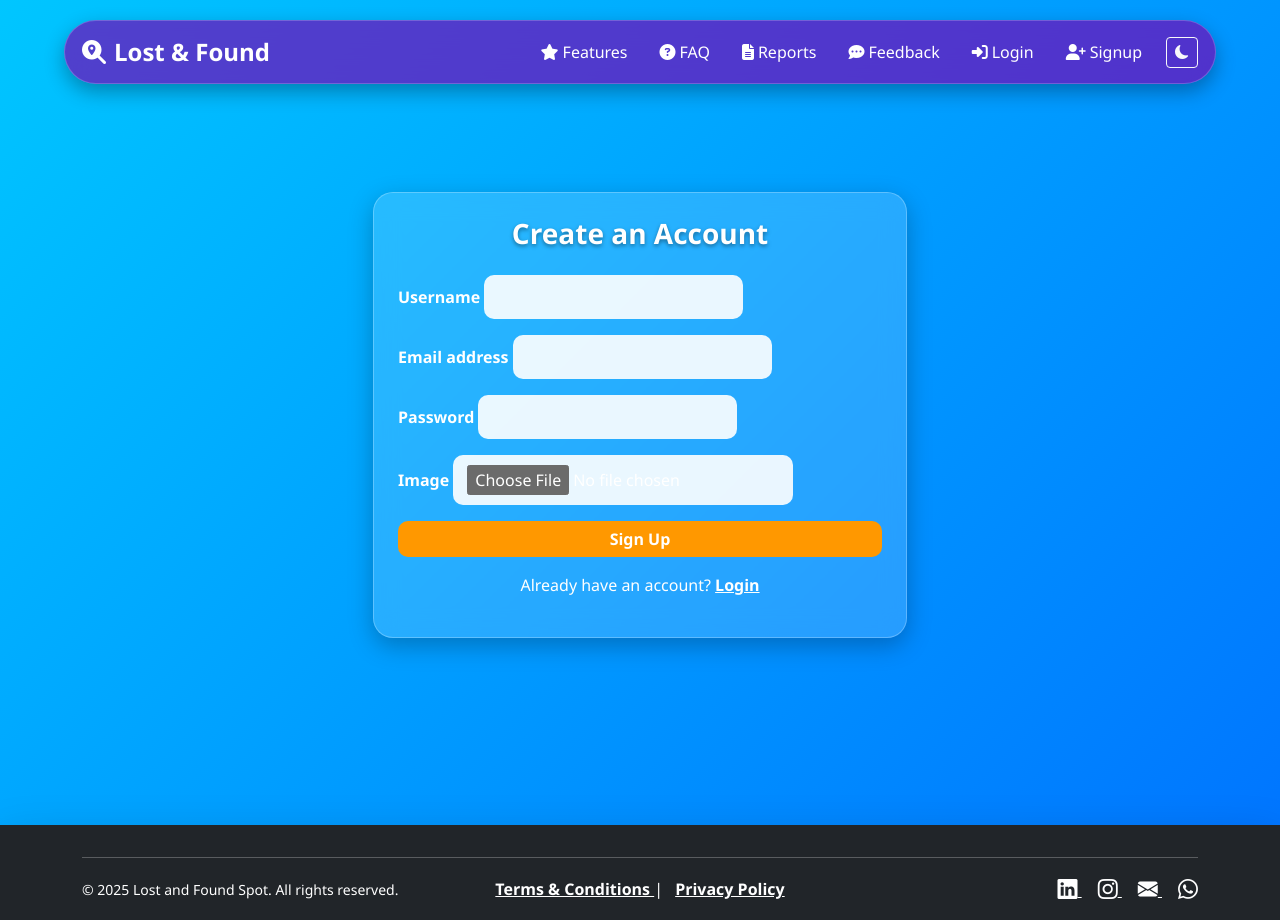
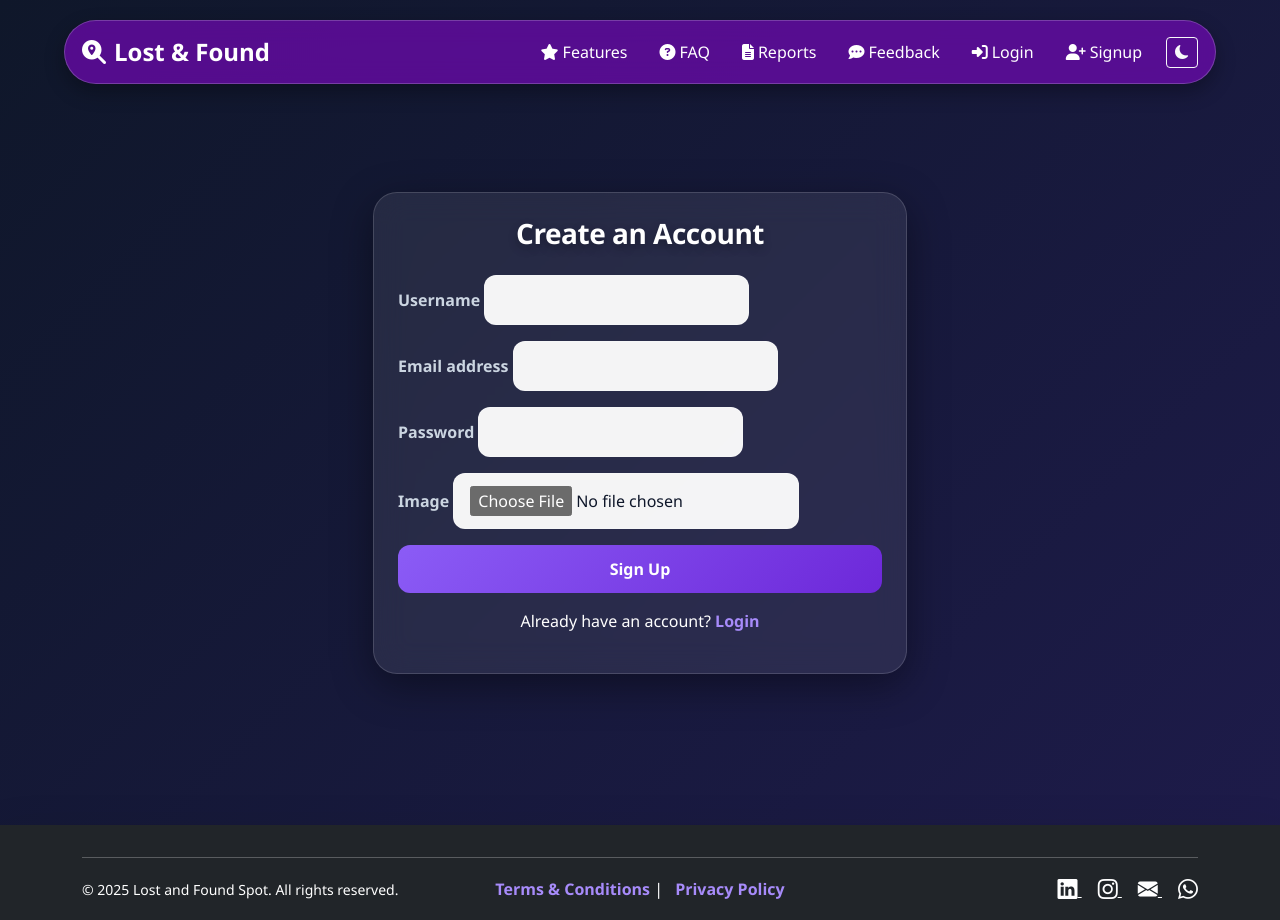
Before and after one commit to jjk13120-art/lost_found_spot, a Django app: page /accounts/signup/ in a window 1280 px wide. Run offline with Django 5.2, Linux system fonts and the light colour scheme.

Commit message:
Fix white-on-white text visibility bug in login and signup forms

```diff
--- a/templates/accounts/signup.html
+++ b/templates/accounts/signup.html
@@ -3,21 +3,21 @@
 
 {% block content %}
 <style>
-  body { background: linear-gradient(135deg, #00c6ff, #0072ff); font-family: 'Segoe UI', sans-serif; }
-  .card { background: rgba(255,255,255,0.15); backdrop-filter: blur(12px); -webkit-backdrop-filter: blur(12px);
-    border-radius: 20px !important; box-shadow: 0 8px 25px rgba(0, 0, 0, 0.25) !important;
-    border: 1px solid rgba(255, 255, 255, 0.25) !important; color: #fff; }
-  .card h3 { color: #fff; font-weight: bold; text-shadow: 0px 2px 4px rgba(0,0,0,0.4); }
-  .form-label { font-weight: 600; color: #fff; }
-  input[type="text"], input[type="password"], input[type="email"], input[type="file"] {
-    background-color: rgba(255, 255, 255, 0.9) !important; border: none !important;
-    border-radius: 10px !important; padding: 10px 14px !important; }
-  input:focus { outline: none !important; box-shadow: 0 0 8px #ff9800 !important; border: 1px solid #ff9800 !important; }
-  .btn-success { background: #ff9800 !important; color: #fff !important; font-weight: bold !important; border: none !important;
-    border-radius: 10px !important; transition: all 0.3s ease; }
-  .btn-success:hover { background: #ffad33 !important; transform: scale(1.05); }
-  a.text-decoration-none { color: #fff !important; font-weight: bold; text-decoration: underline !important; }
-  a.text-decoration-none:hover { color: #ff9800 !important; }
+  body { background: linear-gradient(135deg, #0f172a, #1e1b4b); font-family: 'Segoe UI', sans-serif; }
+  .card { background: rgba(255, 255, 255, 0.08); backdrop-filter: blur(16px); -webkit-backdrop-filter: blur(16px);
+    border-radius: 24px !important; box-shadow: 0 12px 40px rgba(0, 0, 0, 0.4) !important;
+    border: 1px solid rgba(255, 255, 255, 0.15) !important; color: #fff; }
+  .card h3 { color: #fff; font-weight: 800; letter-spacing: -0.5px; text-shadow: 0px 4px 10px rgba(0,0,0,0.3); }
+  .form-label { font-weight: 600; color: #cbd5e1; }
+  input[type="text"], input[type="password"], input[type="email"], input[type="file"], select, textarea {
+    background-color: rgba(255, 255, 255, 0.95) !important; border: 1px solid rgba(255, 255, 255, 0.2) !important;
+    border-radius: 12px !important; padding: 12px 16px !important; color: #0f172a !important; font-weight: 500 !important; }
+  input:focus { outline: none !important; box-shadow: 0 0 0 3px rgba(139, 92, 246, 0.4) !important; border: 1px solid #8b5cf6 !important; }
+  .btn-success { background: linear-gradient(135deg, #8b5cf6, #6d28d9) !important; color: #fff !important; font-weight: 700 !important; border: none !important;
+    border-radius: 12px !important; padding: 12px !important; transition: all 0.3s cubic-bezier(0.4, 0, 0.2, 1); }
+  .btn-success:hover { background: linear-gradient(135deg, #a78bfa, #7c3aed) !important; transform: translateY(-2px); box-shadow: 0 8px 20px rgba(139, 92, 246, 0.3); }
+  a.text-decoration-none { color: #a78bfa !important; font-weight: 600; text-decoration: none !important; transition: color 0.2s; }
+  a.text-decoration-none:hover { color: #c084fc !important; text-decoration: underline !important; }
 </style>
 
 <div class="container my-5">
```
Also changed, not shown: templates/accounts/login.html (+15 -15 lines).
